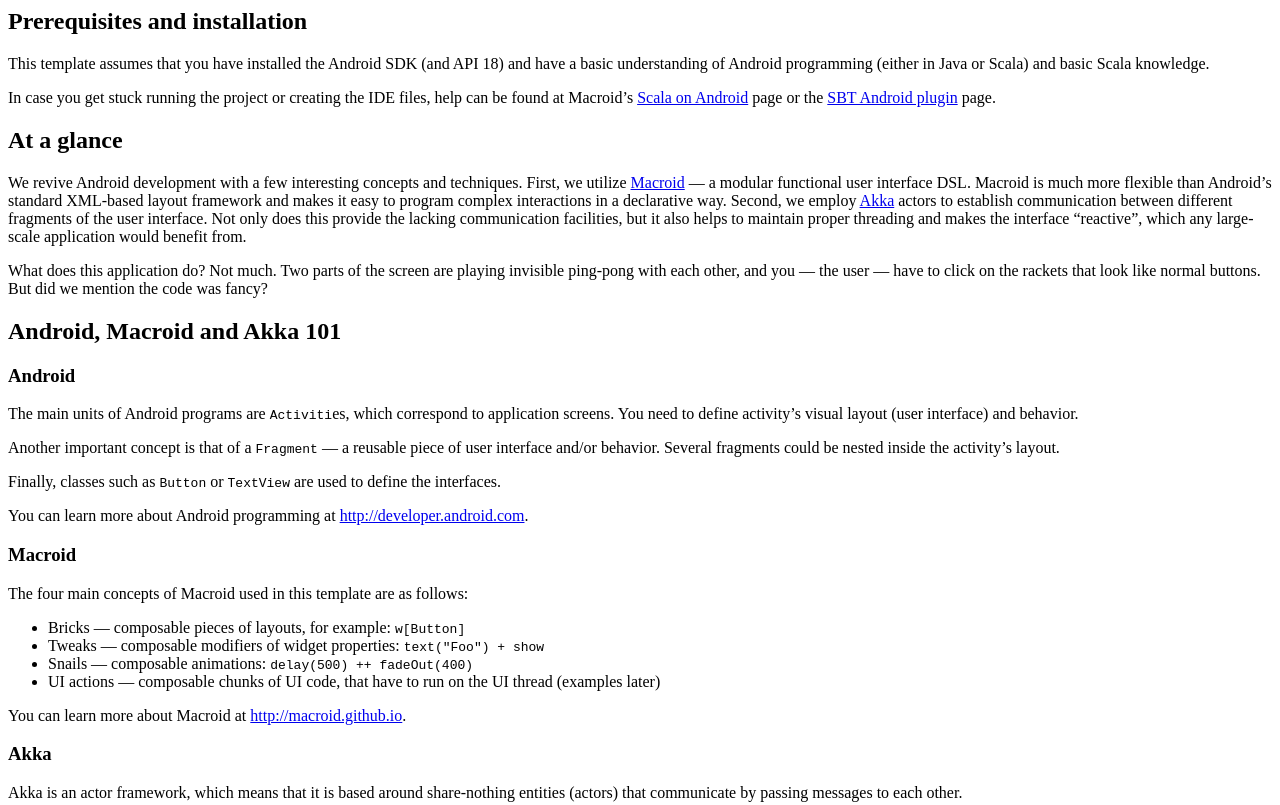
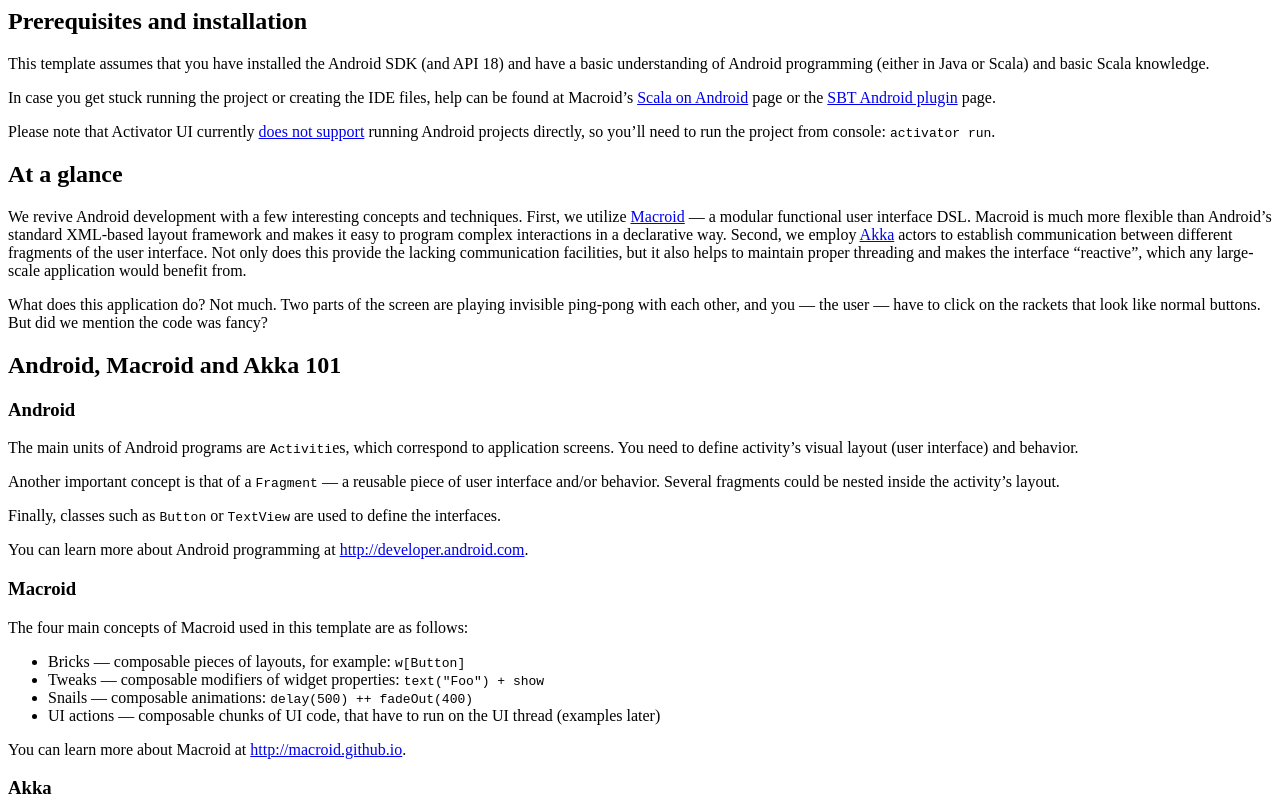
Before and after one commit to xebia-functional/macroid-akka-pingpong, a plain HTML site: page tutorial/index.html in a window 1280 px wide. Shown: the top 805 px of the page. Drawn offline with Linux system fonts and the light colour scheme.

```diff
--- a/tutorial/index.html
+++ b/tutorial/index.html
@@ -9,6 +9,7 @@
 
 		<p>This template assumes that you have installed the Android SDK (and API 18) and have a basic understanding of Android programming (either in Java or Scala) and basic Scala knowledge.</p>
 		<p>In case you get stuck running the project or creating the IDE files, help can be found at Macroid’s <a href="http://macroid.github.io/ScalaOnAndroid.html">Scala on Android</a> page or the <a href="https://github.com/pfn/android-sdk-plugin">SBT Android plugin</a> page.</p>
+        <p>Please note that Activator UI currently <a href="https://github.com/typesafehub/activator/issues/554">does not support</a> running Android projects directly, so you’ll need to run the project from console: <code>activator run</code>.</p>
 	</div>
 	<div>
 		<h2>At a glance</h2>
```
Also changed, not shown: 1 other file.
